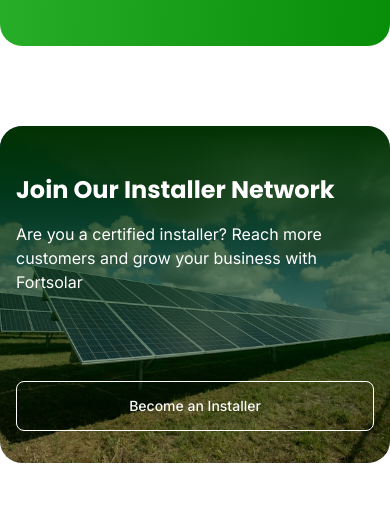
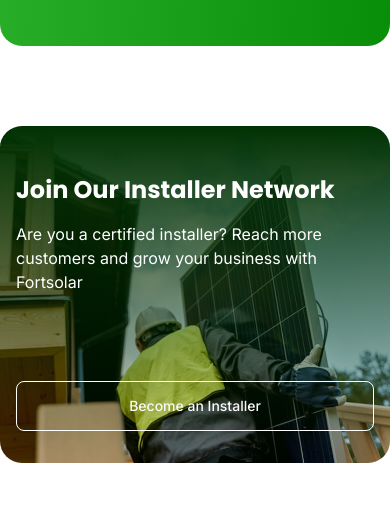
Before and after one commit to fort-solar/staging-landing-clone, a Next.js app: page /home in a window 390 px wide. Shown: the part 9749-10262 px from the top of the page. Built offline with nearby package versions, Linux system fonts and the light colour scheme; no server answers.

Commit message:
correct background updated

```diff
--- a/components/features/global/CallToActionTwo.tsx
+++ b/components/features/global/CallToActionTwo.tsx
@@ -21,7 +21,7 @@ const CallToActionTwo = () => {
                 <div className="hidden lg:block relative w-full h-full bg-[url('/man_carrying_solar_panel.png')] bg-cover bg-center">
                     <div className="absolute inset-0 bg-linear-to-l from-[rgba(1,50,1,0)] to-[#013203] z-0" />
                 </div>
-                <div className="block lg:hidden relative bg-[url('/contact_hero_image.png')] bg-cover bg-center ">
+                <div className="block lg:hidden relative bg-[url('/man_carrying_solar_panel.png')] bg-cover bg-center ">
                     <div className='absolute px-4 py-8 inset-0 z-10 h-full w-full flex flex-col justify-between items-center space-y-5'>
                         <div>
                             <p className='text-white leading-16 text-2xl lg:text-5xl font-bold font-poppins'>Join Our Installer Network</p>
```
